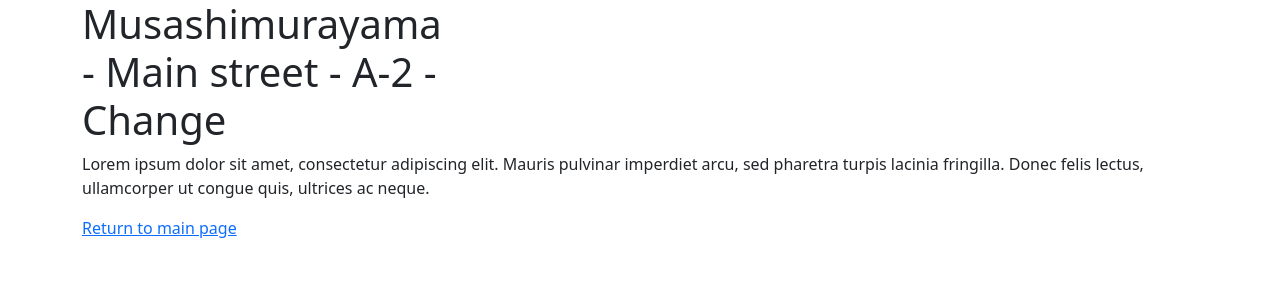
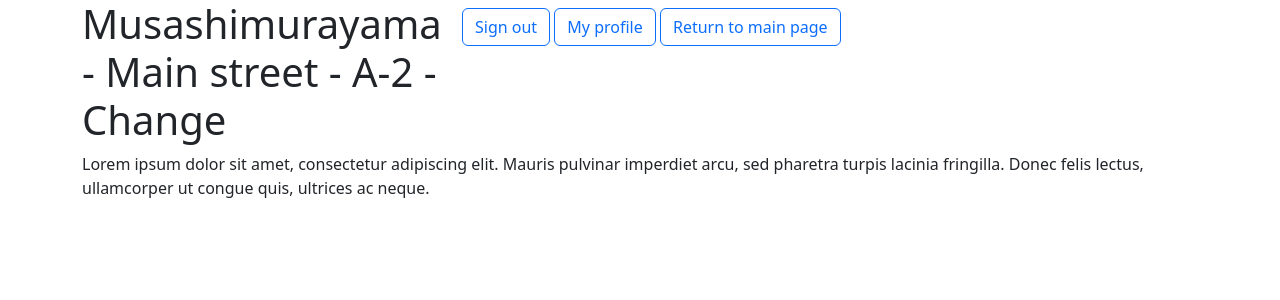
Before and after one commit to lukaskierzek/road-signs-maintenance, a Django app: page /road-signs-repair/task/2 in a window 1280 px wide. Shown: the top 300 px of the page. Run offline with Django 4.2, Linux system fonts and the light colour scheme; a user stored in the database is signed in; data comes from the database, SQL or seed files in the repository.

Commit message:
Modify: Add block navigation_bar
Add button with Sign out
Add button My profile
Add button Return to main page

```diff
--- a/road_signs_repair/templates/road_signs_repair/road_signs_for_repair_detail.html
+++ b/road_signs_repair/templates/road_signs_repair/road_signs_for_repair_detail.html
@@ -8,7 +8,12 @@
   {{ road_signs_for_repair_detail.print_title }}
 {% endblock %}
 
+{% block navigation_bar %}
+  <a class="btn btn-outline-primary" href="{% url 'logout' %}?next={% url 'login' %}" role="button">Sign out</a>
+  <a class="btn btn-outline-primary" href="#" role="button">My profile</a>
+  <a class="btn btn-outline-primary" href="{% url 'road_signs_repair:road_signs_for_repair' %}" role="button">Return to main page</a>
+{% endblock %}
+
 {% block content %}
   <p>{{ road_signs_for_repair_detail.description_of_the_place }}</p>
-  <a href="{% url 'road_signs_repair:road_signs_for_repair' %}">Return to main page</a>
 {% endblock %}
```
